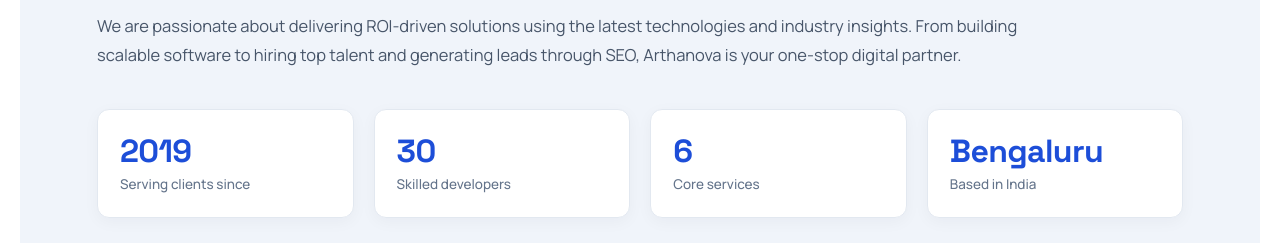
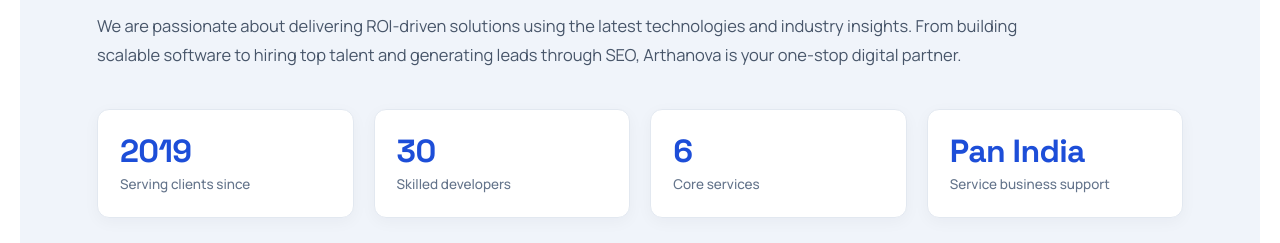
Before and after one commit to Sky-2100/arthanova, a plain HTML site: page index.html in a window 1280 px wide. Shown: the part 1320-1563 px from the top of the page. Drawn offline with nearby package versions, Linux system fonts and the light colour scheme.

Commit message:
update: replace Bengaluru stat card with Pan India and service business support

```diff
--- a/index.html
+++ b/index.html
@@ -212,8 +212,8 @@
               <span class="who-stat-label">Core services</span>
             </div>
             <div class="who-stat-card">
-              <strong class="who-stat-num">Bengaluru</strong>
-              <span class="who-stat-label">Based in India</span>
+              <strong class="who-stat-num">Pan India</strong>
+              <span class="who-stat-label">Service business support</span>
             </div>
           </div>
         </div>
```
